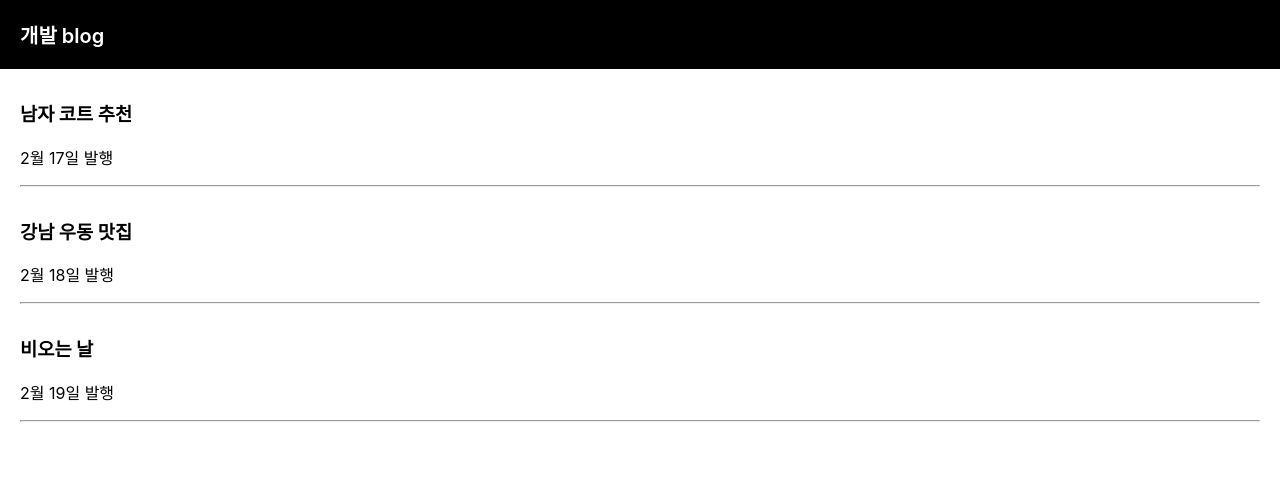
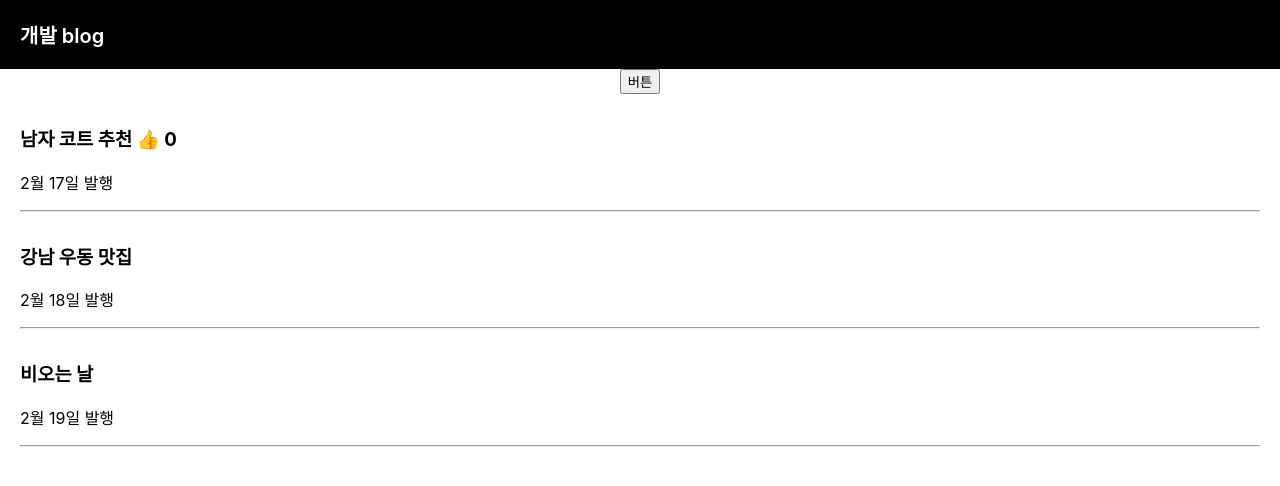
Before and after one commit to abcdana/react_blog, a React (Create React App) app: page / in a window 1280 px wide. Shown: the top 486 px of the page. Built offline with nearby package versions, Linux system fonts and the light colour scheme.

Commit message:
Add additional menu

```diff
--- a/src/App.js
+++ b/src/App.js
@@ -6,7 +6,13 @@ import './App.css';
 function App() {
 
   let [글제목, 글제목변경] = useState(['남자 코트 추천', '강남 우동 맛집', '비오는 날']);
+  let [따봉, 따봉변경] = useState(0);
 
+  function 제목바꾸기(){
+    var newArray = [...글제목];
+    newArray[0] = '여자 코트 추천';
+    글제목변경( newArray );
+  }
 
   let posts = '강남 고기 맛집';
 
@@ -15,8 +21,9 @@ function App() {
       <div className="black-nav">
         <div>개발 blog</div>
       </div>
+      <button onClick={ 제목바꾸기 }>버튼</button>
       <div className="list">
-        <h3>{ 글제목[0] }</h3>
+        <h3>{ 글제목[0] } <span onClick={ ()=>{ 따봉변경(따봉 + 1) } }>👍</span> { 따봉 } </h3>
         <p>2월 17일 발행</p>
         <hr/>
       </div>
```
